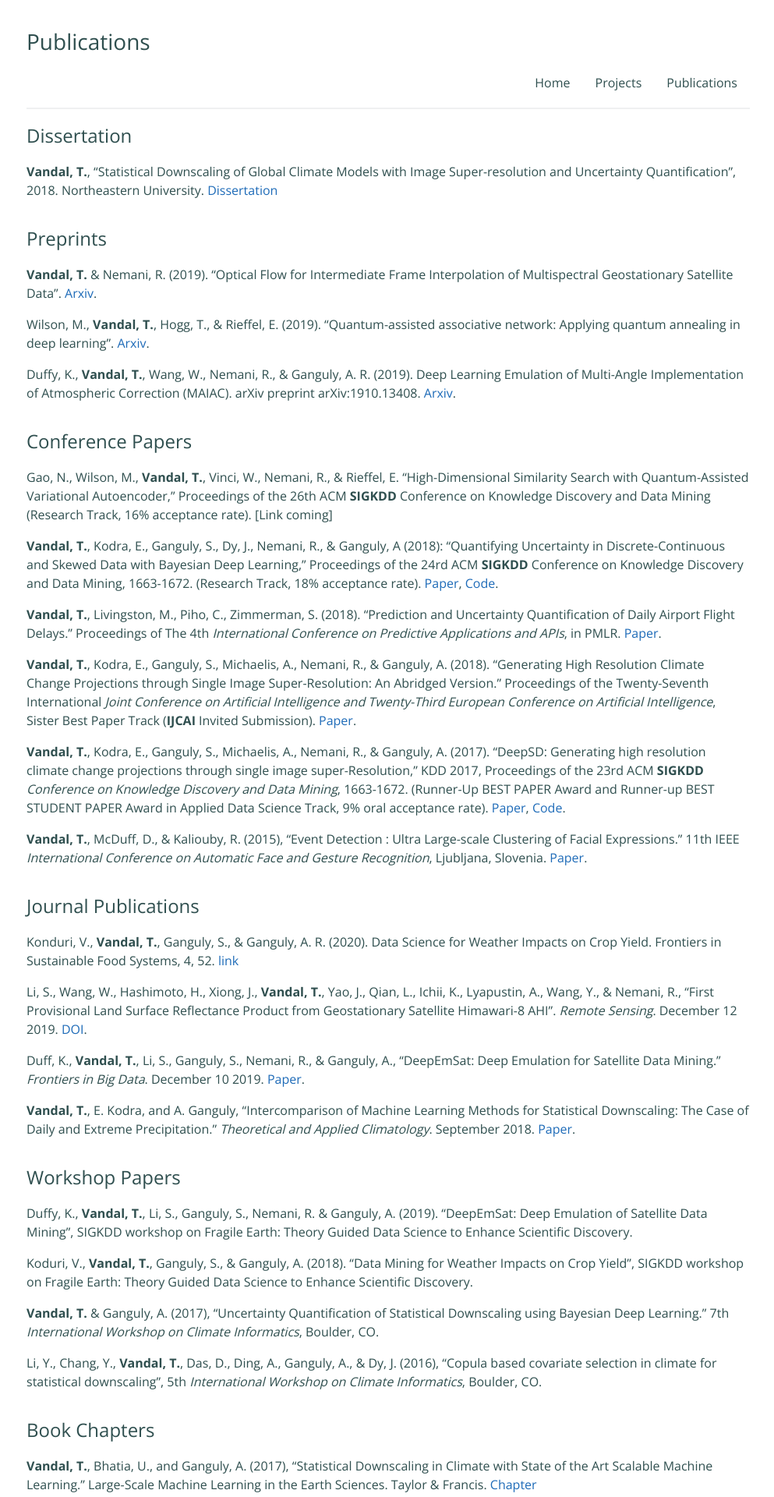
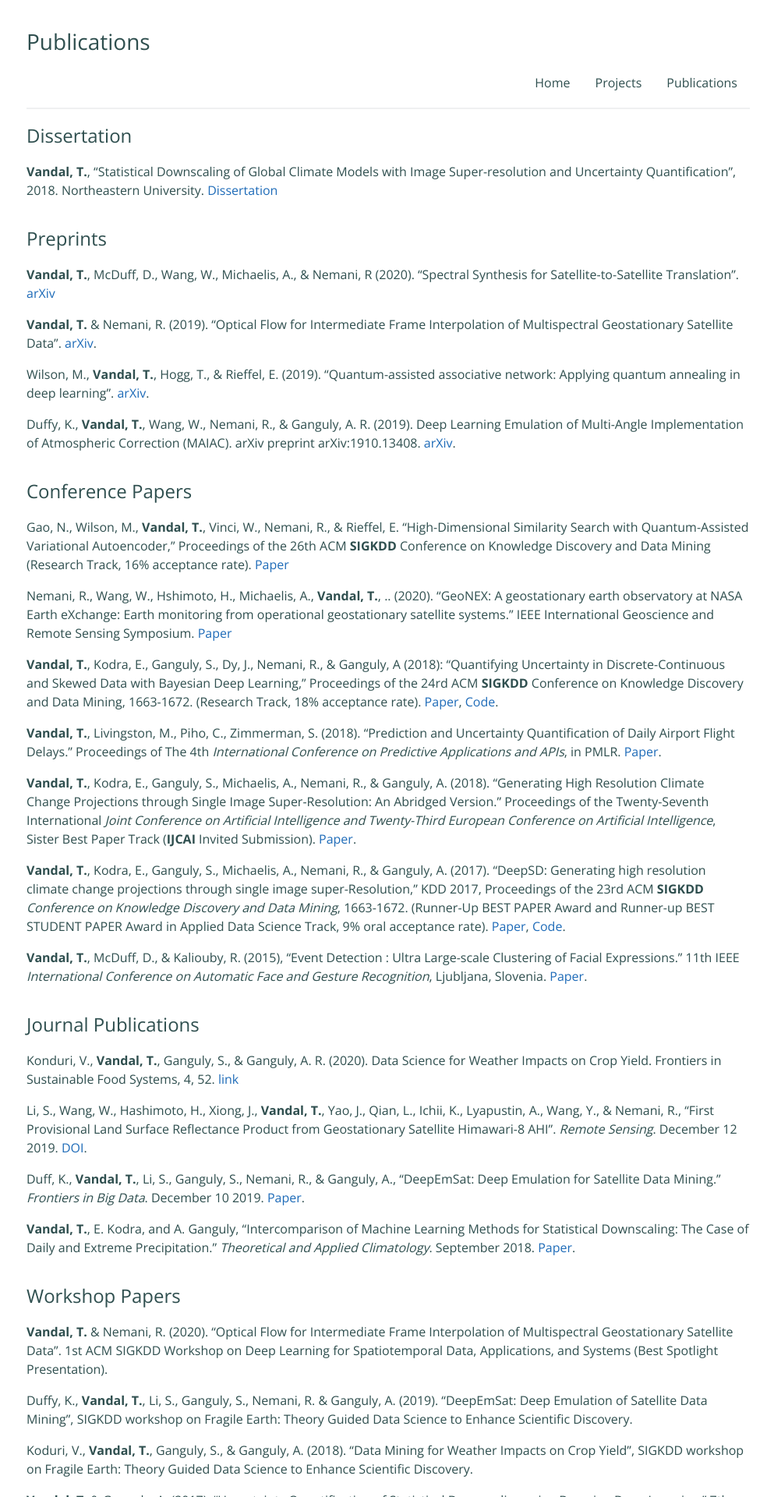
Before and after one commit to tjvandal/tjvandal.github.io, a Jekyll site: the page built from publications.md, in a window 1280 px wide. Shown: the top 1920 px of the page at 78% size, without its empty margins (142-1135 px from the left). Built offline with Jekyll 4.4.1, drawn with Linux system fonts in a browser that asks for light colours.

Commit message:
2020 update

```diff
--- a/assets/css/style.scss
+++ b/assets/css/style.scss
@@ -46,7 +46,8 @@ body {
 }
 #photo-well {
     margin-left: 30px;
-    max-width: 400px;
+    max-width: 300px;
+    text-align: center;
 }
 .pull-right {
     float: right!important;
--- a/publications.md
+++ b/publications.md
@@ -12,15 +12,20 @@ featured-img: assets/images/earth-wide.jpg
 
 ## Preprints
 
-**Vandal, T.** & Nemani, R. (2019). "Optical Flow for Intermediate Frame Interpolation of Multispectral Geostationary Satellite Data". [Arxiv](https://arxiv.org/pdf/1907.12013.pdf).
+**Vandal, T.**, McDuff, D., Wang, W., Michaelis, A., & Nemani, R (2020). "Spectral Synthesis for Satellite-to-Satellite Translation". [arXiv](https://arxiv.org/abs/2010.06045")
 
-Wilson, M., **Vandal, T.**, Hogg, T., & Rieffel, E. (2019). "Quantum-assisted associative network: Applying quantum annealing in deep learning". [Arxiv](https://arxiv.org/pdf/1904.10573.pdf).
+**Vandal, T.** & Nemani, R. (2019). "Optical Flow for Intermediate Frame Interpolation of Multispectral Geostationary Satellite Data". [arXiv](https://arxiv.org/pdf/1907.12013.pdf).
 
-Duffy, K., **Vandal, T.**, Wang, W., Nemani, R., & Ganguly, A. R. (2019). Deep Learning Emulation of Multi-Angle Implementation of Atmospheric Correction (MAIAC). arXiv preprint arXiv:1910.13408. [Arxiv](https://arxiv.org/pdf/1910.13408).
+Wilson, M., **Vandal, T.**, Hogg, T., & Rieffel, E. (2019). "Quantum-assisted associative network: Applying quantum annealing in deep learning". [arXiv](https://arxiv.org/pdf/1904.10573.pdf).
+
+Duffy, K., **Vandal, T.**, Wang, W., Nemani, R., & Ganguly, A. R. (2019). Deep Learning Emulation of Multi-Angle Implementation of Atmospheric Correction (MAIAC). arXiv preprint arXiv:1910.13408. [arXiv](https://arxiv.org/pdf/1910.13408).
 
 ## Conference Papers
 
-Gao, N., Wilson, M., **Vandal, T.**, Vinci, W., Nemani, R., & Rieffel, E. "High-Dimensional Similarity Search with Quantum-Assisted Variational Autoencoder," Proceedings of the 26th ACM **SIGKDD** Conference on Knowledge Discovery and Data Mining (Research Track, 16% acceptance rate). [Link coming]
+Gao, N., Wilson, M., **Vandal, T.**, Vinci, W., Nemani, R., & Rieffel, E. "High-Dimensional Similarity Search with Quantum-Assisted Variational Autoencoder," Proceedings of the 26th ACM **SIGKDD** Conference on Knowledge Discovery and Data Mining (Research Track, 16% acceptance rate). [Paper](https://www.kdd.org/kdd2020/accepted-papers/view/high-dimensional-similarity-search-with-quantum-assisted-variational-autoen)
+
+Nemani, R., Wang, W., Hshimoto, H., Michaelis, A., **Vandal, T.**, .. (2020). “GeoNEX: A geostationary earth observatory at NASA Earth eXchange: Earth monitoring from operational geostationary satellite systems.” IEEE International Geoscience and Remote Sensing Symposium. [Paper](https://igarss2020.org/view_paper.php?PaperNum=1427)
+
 
 **Vandal, T.**, Kodra, E., Ganguly, S., Dy, J., Nemani, R., & Ganguly, A (2018): “Quantifying Uncertainty in Discrete-Continuous and Skewed Data with Bayesian Deep Learning,” Proceedings of the 24rd ACM **SIGKDD** Conference on Knowledge Discovery and Data Mining, 1663-1672. (Research Track, 18% acceptance rate). [Paper](https://www.kdd.org/kdd2018/accepted-papers/view/quantifying-uncertainty-in-discrete-continuous-and-skewed-data-with-bayesia), [Code](https://github.com/tjvandal/discrete-continuous-bdl).
 
@@ -43,6 +48,9 @@ Duff, K., **Vandal, T.**, Li, S., Ganguly, S., Nemani, R., & Ganguly, A., "DeepE
 **Vandal, T.**, E. Kodra, and A. Ganguly, “Intercomparison of Machine Learning Methods for Statistical Downscaling: The Case of Daily and Extreme Precipitation.” *Theoretical and Applied Climatology*. September 2018. [Paper](https://link.springer.com/article/10.1007/s00704-018-2613-3).
 
 ## Workshop Papers
+
+**Vandal, T.** & Nemani, R. (2020). “Optical Flow for Intermediate Frame Interpolation of Multispectral Geostationary Satellite Data”.  1st ACM SIGKDD Workshop on Deep Learning for Spatiotemporal Data,
+Applications, and Systems (Best Spotlight Presentation).
 
 Duffy, K., **Vandal, T.**, Li, S., Ganguly, S., Nemani, R. & Ganguly, A. (2019). "DeepEmSat: Deep Emulation of Satellite Data Mining", SIGKDD workshop on Fragile Earth: Theory Guided Data Science to Enhance Scientific Discovery.
 
```
Also changed, not shown: _layouts/homepage.html (+5 -2 lines), index.md (+6 -3 lines), Gemfile.lock, assets/images/1024px-Google_Scholar_logo.png (added), assets/images/headshot-300x300.jpg (added), 1 other file.
